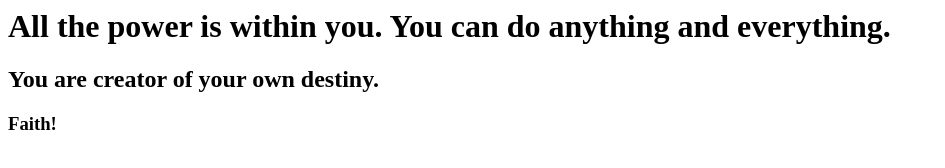
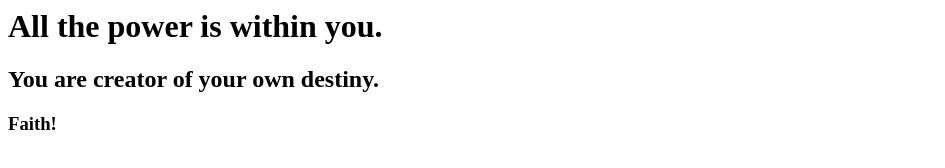
Before and after one commit to javapune/firstgitrepo, a plain HTML site: page index.html in a window 1280 px wide. Shown: the whole page, without its empty margins (0-945 px from the left). Drawn offline with Linux system fonts and the light colour scheme.

Commit message:
updated 1st quote

```diff
--- a/index.html
+++ b/index.html
@@ -1,6 +1,6 @@
 <html>
     <body>
-        <h1>All the power is within you. You can do anything and everything.</h1>
+        <h1>All the power is within you.</h1>
 	<h2> You are creator of your own destiny.</h2>
 	<h3> Faith! </h3>
     </body>
```
